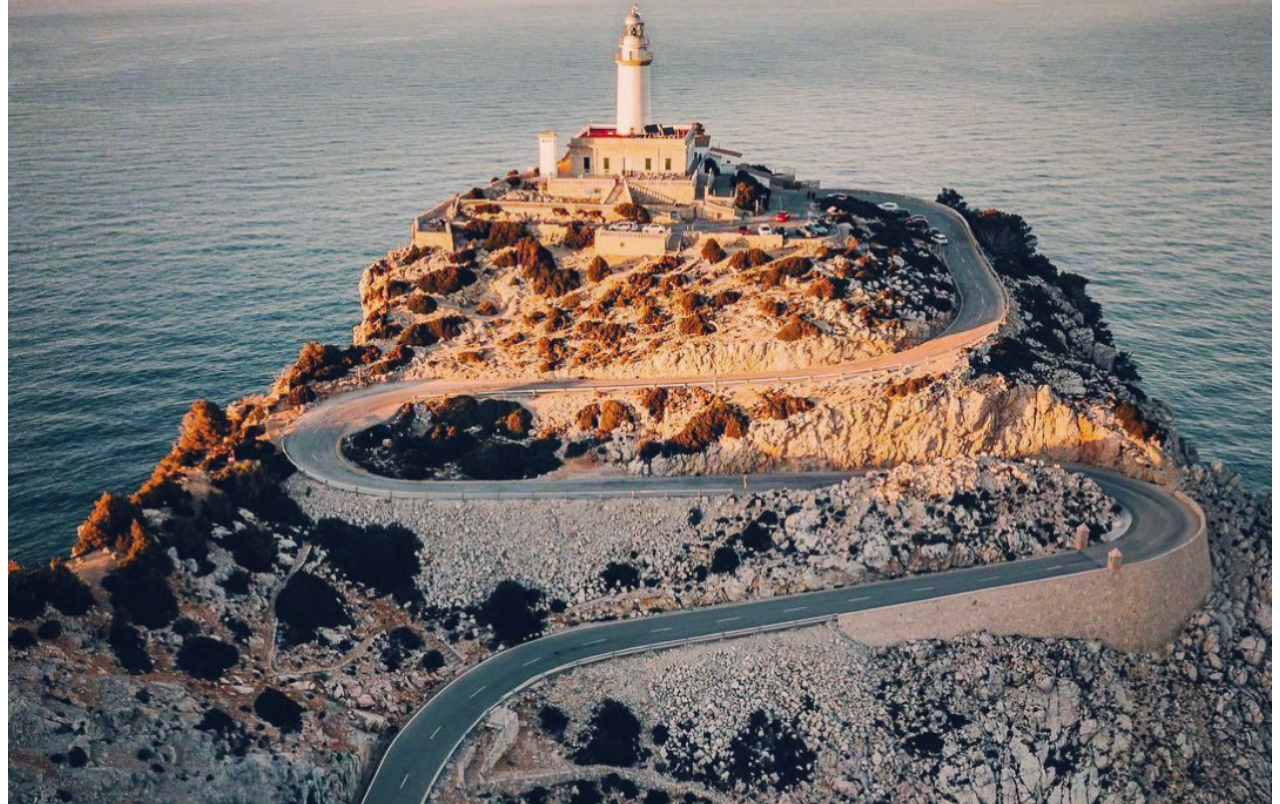
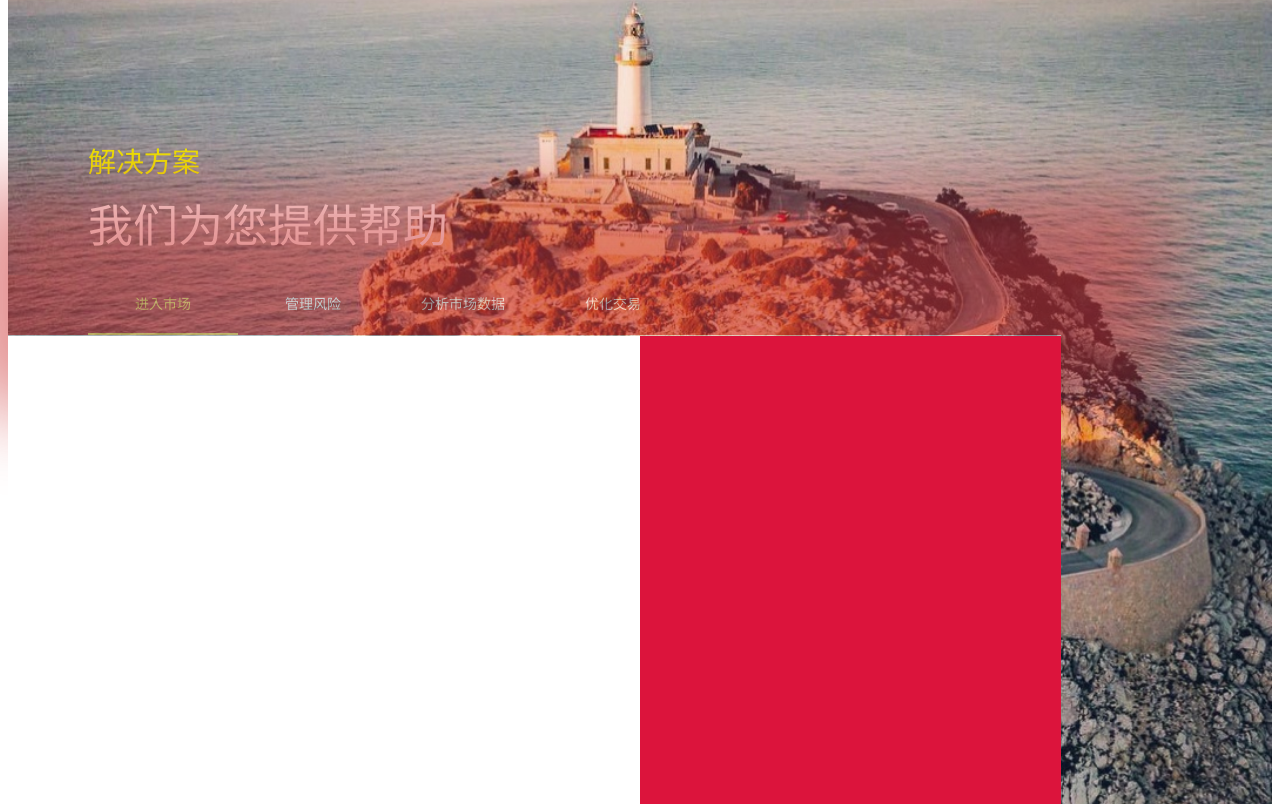
Before and after one commit to 1284496419/ProfitTrea-Font, a Vue app: page /#/ in a window 1280 px wide. Shown: the part 456-1260 px from the top of the page. Built offline with nearby package versions, Linux system fonts and the light colour scheme; the HTML template or start-up script is replaced by a standard one.

Commit message:
feat:更新首页布局
已经完成首页布局的一半

```diff
--- /dev/null
+++ b/src/components/TabStrip.vue
@@ -0,0 +1,69 @@
+<template>
+  <div>
+    <el-menu
+    :default-active="activeIndex2"
+    class="el-menu-demo"
+    mode="horizontal"
+    @select="handleSelect"
+    background-color="#CD3333"
+    text-color="#fff"
+    active-text-color="#ffd04b">
+      <el-menu-item index="1" id="t-market">进入市场</el-menu-item>
+      <el-menu-item index="2">管理风险</el-menu-item>
+      <el-menu-item index="3">分析市场数据</el-menu-item>
+      <el-menu-item index="4">优化交易</el-menu-item>
+    </el-menu>
+    <el-row>
+      <el-col :span="12" id="t-left"><div class="grid-content bg-purple"></div></el-col>
+      <el-col :span="8" id="t-right"><div class="grid-content bg-purple-light"></div></el-col>
+    </el-row>
+  </div>
+</template>
+
+<script>
+export default {
+  data () {
+    return {
+      activeIndex: '1',
+      activeIndex2: '1'
+    }
+  },
+  methods: {
+    handleSelect (key, keyPath) {
+      console.log(key, keyPath)
+    }
+  }
+}
+</script>
+
+<style scoped>
+.el-menu{
+  /* 阴影颜色 水平偏移量  垂直偏移量  模糊距离 阴影尺寸 */
+  box-shadow:#CD3333 34px -8px 80px 80px;
+  margin-top: 20px;
+  opacity: 55%;
+  width: 83.3%;
+}
+.el-menu-item{
+  border-top-color: black;
+  font-weight: 300;
+  width: 150px;
+  text-align: center;
+}
+#t-market{
+  margin-left: 80px;
+}
+.el-row{
+  /* box-shadow:#CD3333 34px -8px 99px 99px; */
+}
+.el-row .el-col{
+  height: 500px;
+}
+#t-left{
+  background-color: white;
+}
+#t-right{
+  background-color: #DC143C;
+  margin-top: -0.5px;
+}
+</style>
--- /dev/null
+++ b/src/components/VolumeGraph.vue
@@ -0,0 +1,19 @@
+<template>
+  <div id="volume-graph">
+    <el-row>
+      <el-col :span="12"><div class="grid-content bg-purple"></div></el-col>
+      <el-col :span="12"><div class="grid-content bg-purple-light"></div></el-col>
+    </el-row>
+  </div>
+</template>
+
+<script>
+</script>
+
+<style scoped>
+.el-row{
+  background-color: #CD3333;
+  opacity: 75%;
+  height: 300px;
+}
+</style>
--- a/src/components/topbar.vue
+++ b/src/components/topbar.vue
@@ -74,6 +74,7 @@ export default {
   margin-left: 400px;
   margin-top: 30px;
   width: 20px;
+  border: none;
 }
 #person{
   margin-left: 30px;
--- a/src/views/index.vue
+++ b/src/views/index.vue
@@ -2,23 +2,54 @@
   <div id="index">
     <!-- 登录页背景图片  -->
     <topbar/>
-    <img src="../../static/images/profittrea.jpg" alt="图片正在加载中……" />
+    <div class="main">
+      <span>多样化证券交易模拟平台</span>
+      <div class="head">
+        <span id="resolve">解决方案</span>
+        <span>我们为您提供帮助</span>
+      </div>
+      <TabStrip/>
+      <VolumeGraph/>
+    </div>
+    <!-- <img src="../../static/images/profittrea.jpg" alt="图片正在加载中……" /> -->
   </div>
 </template>
 
 <script>
 import topbar from '@/components/topbar.vue'
+import TabStrip from '@/components/TabStrip.vue'
+import VolumeGraph from '@/components/VolumeGraph.vue'
 export default {
   name: 'index',
   components: {
-    topbar
+    topbar,
+    TabStrip,
+    VolumeGraph
   }
 }
 </script>
 
 <style scoped>
-img{
+.main{
   width: 100%;
-  height: auto;
+  height: 1500px;
+  background-size: 100% auto;
+  background-image: url('../../static/images/profittrea.jpg');
+}
+.main span{
+  display: inline-block;
+  margin: 140px 0 0 80px;
+  font-size: 60px;
+  color: white;
+}
+.head span{
+  font-size: 45px;
+  margin-top: 10px;
+  display: block;
+}
+#resolve{
+  font-size: 28px;
+  color: #EEEE00;
+  margin-top: 220px;
 }
 </style>
```
Also changed, not shown: 1 other file (tests, documents, lock files or other folders).
